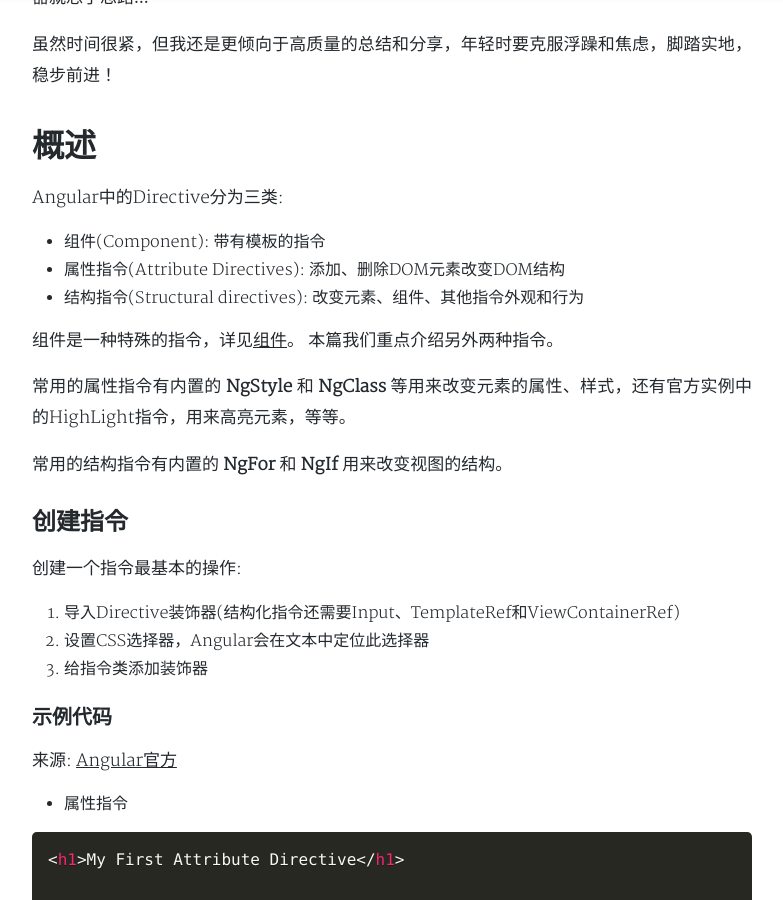
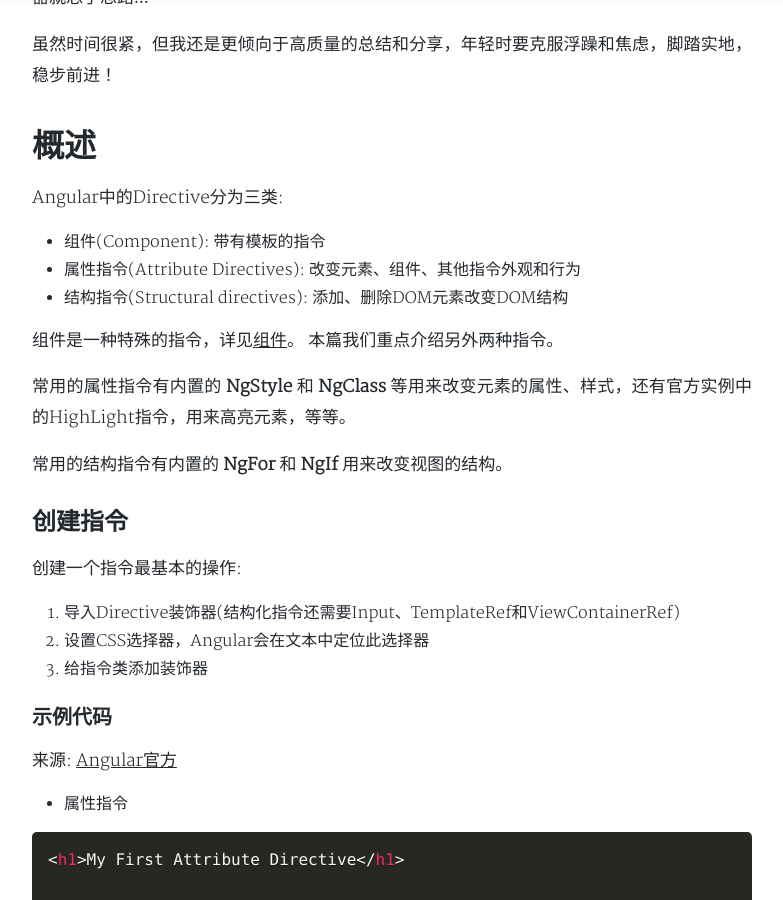
Before and after one commit to fattypiggy/fattypiggy.github.io, a Jekyll site: the page built from _posts/2018-05-07-angular-directive.md, in a window 1280 px wide and 900 px high, scrolled down 539 px. Shown: the whole window, without its empty margins (248-1031 px from the left). Built offline with Jekyll 4.4.1, drawn with Linux system fonts in a browser that asks for light colours; nearby versions of some CDN libraries; comment, search, counter and statistics services are not loaded; a style sheet for code colours, icons or effects is not loaded.

Commit message:
fix a bug

```diff
--- a/_posts/2018-05-07-angular-directive.md
+++ b/_posts/2018-05-07-angular-directive.md
@@ -16,8 +16,8 @@
 Angular中的Directive分为三类:
 
 * 组件(Component): 带有模板的指令
-* 属性指令(Attribute Directives): 添加、删除DOM元素改变DOM结构
-* 结构指令(Structural directives): 改变元素、组件、其他指令外观和行为
+* 属性指令(Attribute Directives): 改变元素、组件、其他指令外观和行为
+* 结构指令(Structural directives): 添加、删除DOM元素改变DOM结构
 
 组件是一种特殊的指令，详见[组件](https://www.williamjing.com/2017/09/10/angular-component.html)。
 本篇我们重点介绍另外两种指令。
```
